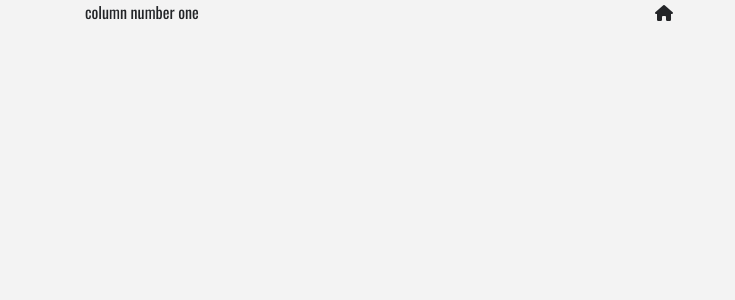
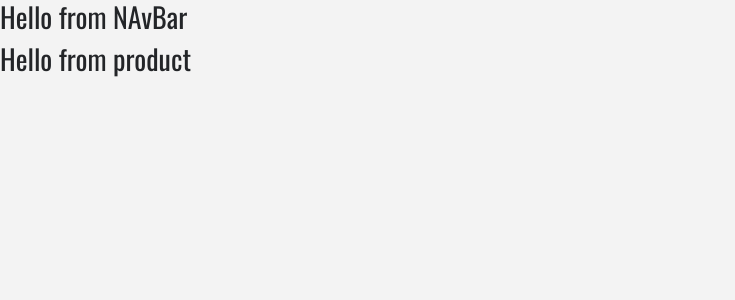
Before and after one commit to toluola/store-manager-react, a React (Create React App) app: page / in a window 1280 px wide. Shown: the top 300 px of the page, without its empty margins (0-735 px from the left). Built offline with nearby package versions, Linux system fonts and the light colour scheme.

Commit message:
React Router setup

```diff
--- a/package.json
+++ b/package.json
@@ -3,9 +3,11 @@
   "version": "0.1.0",
   "private": true,
   "dependencies": {
+    "@reach/router": "^1.2.1",
     "bootstrap": "^4.3.1",
     "react": "^16.11.0",
     "react-dom": "^16.11.0",
+    "react-router-dom": "^5.1.2",
     "react-scripts": "3.2.0"
   },
   "scripts": {
--- a/src/App.js
+++ b/src/App.js
@@ -1,15 +1,24 @@
-import React from 'react';
-import './App.css';
-import 'bootstrap/dist/css/bootstrap.min.css';
+import React from "react";
+import { Router } from "@reach/router";
+import "./App.css";
+import "bootstrap/dist/css/bootstrap.min.css";
+import NavBar from "./components/NavBar";
+import ProductList from "./components/ProductList";
+import Details from "./components/Details";
+import Cart from "./components/Cart";
+import Default from "./components/Default";
 
 function App() {
   return (
-    <div className="container">
-      <div className="row">
-        <div className="col-6">column number one</div>
-        <div className="col-6"><span><i className="fas fa-home"></i></span></div>
-      </div>
-    </div>
+    <React.Fragment>
+      <NavBar />
+      <Router>
+        <ProductList path="/" />
+        <Details path="/details" />
+        <Cart path="cart" />
+        <Default path="*" />
+      </Router>
+    </React.Fragment>
   );
 }
 
--- /dev/null
+++ b/src/components/Cart.js
@@ -0,0 +1,9 @@
+import React, { Component } from "react";
+
+export default class Cart extends Component {
+  render() {
+    return <div>
+      <h3>Hello from cart</h3>
+    </div>;
+  }
+}
--- /dev/null
+++ b/src/components/Default.js
@@ -0,0 +1,9 @@
+import React, { Component } from "react";
+
+export default class Default extends Component {
+  render() {
+    return <div>
+      <h3>Page not found</h3>
+    </div>;
+  }
+}
--- /dev/null
+++ b/src/components/Details.js
@@ -0,0 +1,9 @@
+import React, { Component } from "react";
+
+export default class Details extends Component {
+  render() {
+    return <div>
+      <h3>Hello</h3>
+    </div>;
+  }
+}
--- /dev/null
+++ b/src/components/NavBar.js
@@ -0,0 +1,11 @@
+import React, { Component } from "react";
+
+export default class NavBar extends Component {
+  render() {
+    return (
+      <div>
+        <h3>Hello from NAvBar</h3>
+      </div>
+    );
+  }
+}
--- /dev/null
+++ b/src/components/Product.js
@@ -0,0 +1,9 @@
+import React, { Component } from "react";
+
+export default class Product extends Component {
+  render() {
+    return <div>
+      <h3>Hello from product</h3>
+    </div>;
+  }
+}
--- /dev/null
+++ b/src/components/ProductList.js
@@ -0,0 +1,8 @@
+import React from "react";
+import Product from "./Product"
+
+export default function ProductList() {
+  return <div>
+    <Product />
+  </div>;
+}
```
Also changed, not shown: 1 other file (tests, documents, lock files or other folders).
